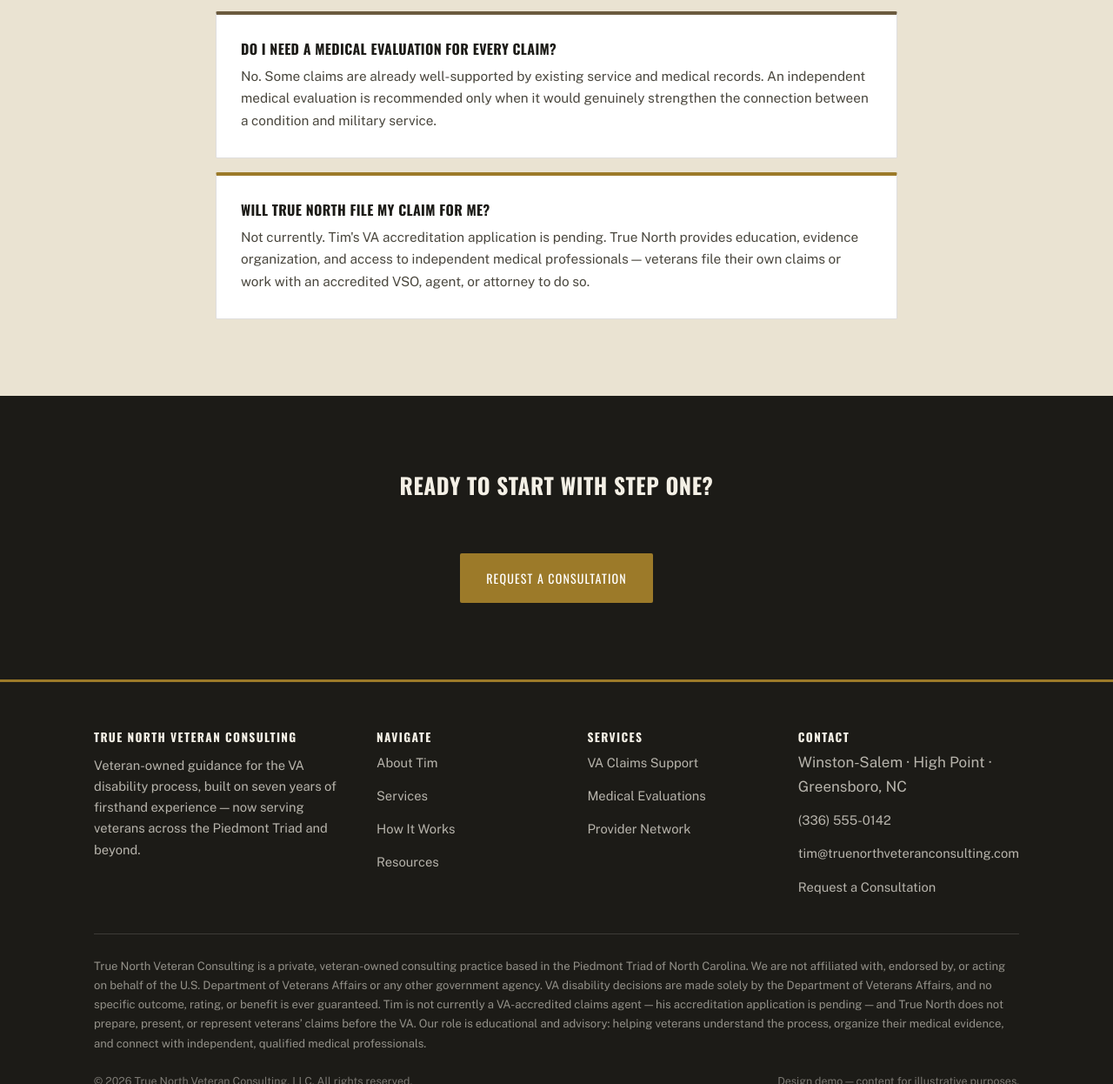
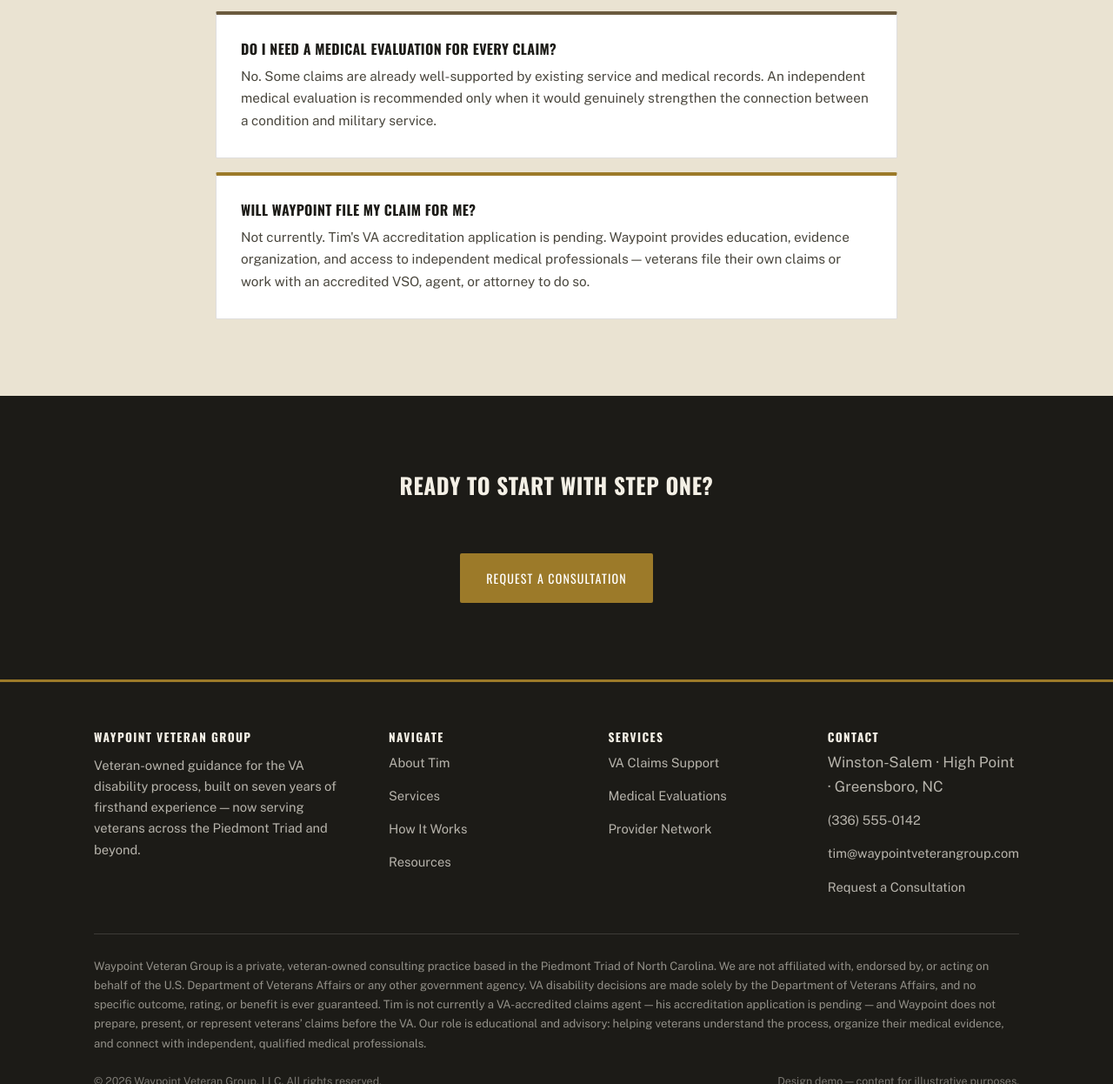
Before and after one commit to whitakerm56/True-North-Veteran-Consulting, a plain HTML site: page how-it-works.html in a window 1280 px wide. Shown: the part 1554-2800 px from the top of the page at 87% size. Drawn offline with nearby package versions, Linux system fonts and the light colour scheme.

Commit message:
Update branding from True North to Waypoint

```diff
--- a/how-it-works.html
+++ b/how-it-works.html
@@ -3,13 +3,13 @@
 <head>
   <meta charset="UTF-8">
   <meta name="viewport" content="width=device-width, initial-scale=1.0">
-  <title>How It Works | True North Veteran Consulting</title>
+  <title>How It Works | Waypoint Veteran Group</title>
   <meta name="description" content="A clear, four-step process: request a consultation, records reviewed, matched with the right independent medical professional, and guidance provided — no surprises.">
-  <link rel="canonical" href="https://truenorthveteranconsulting.com/how-it-works.html">
-  <meta property="og:title" content="How It Works | True North Veteran Consulting">
+  <link rel="canonical" href="https://waypointveterangroup.com/how-it-works.html">
+  <meta property="og:title" content="How It Works | Waypoint Veteran Group">
   <meta property="og:description" content="A clear, four-step process: request a consultation, records reviewed, matched with the right independent medical professional, and guidance provided — no surprises.">
   <meta property="og:type" content="website">
-  <meta property="og:url" content="https://truenorthveteranconsulting.com/how-it-works.html">
+  <meta property="og:url" content="https://waypointveterangroup.com/how-it-works.html">
   <meta name="twitter:card" content="summary">
   <meta name="robots" content="index, follow">
   <link rel="preconnect" href="https://fonts.googleapis.com">
@@ -34,8 +34,8 @@
     },
     {
       "@type": "Question",
-      "name": "Will True North file my claim for me?",
-      "acceptedAnswer": {"@type": "Answer", "text": "Not currently. Tim's VA accreditation application is pending. True North provides education, evidence organization, and access to independent medical professionals — veterans file their own claims or work with an accredited VSO, agent, or attorney to do so."}
+      "name": "Will Waypoint file my claim for me?",
+      "acceptedAnswer": {"@type": "Answer", "text": "Not currently. Tim's VA accreditation application is pending. Waypoint provides education, evidence organization, and access to independent medical professionals — veterans file their own claims or work with an accredited VSO, agent, or attorney to do so."}
     }
   ]
 }
@@ -48,7 +48,7 @@
     <a href="index.html" class="logo">
       <span class="mark" aria-hidden="true"></span>
       <span>
-        <strong>True North</strong><br>Veteran Consulting
+        <strong>Waypoint</strong><br>Veteran Group
         <small>Piedmont Triad, NC</small>
       </span>
     </a>
@@ -125,8 +125,8 @@
         between a condition and military service.</p>
       </div>
       <div class="card card--tan">
-        <h3 style="font-size:1rem;">Will True North file my claim for me?</h3>
-        <p>Not currently. Tim's VA accreditation application is pending. True North provides education,
+        <h3 style="font-size:1rem;">Will Waypoint file my claim for me?</h3>
+        <p>Not currently. Tim's VA accreditation application is pending. Waypoint provides education,
         evidence organization, and access to independent medical professionals &mdash; veterans file their own
         claims or work with an accredited VSO, agent, or attorney to do so.</p>
       </div>
@@ -144,7 +144,7 @@
   <div class="wrap">
     <div class="footer-grid">
       <div>
-        <h4>True North Veteran Consulting</h4>
+        <h4>Waypoint Veteran Group</h4>
         <p style="margin-top:12px;font-size:0.92rem;color:rgba(244,240,230,0.72);">
           Veteran-owned guidance for the VA disability process, built on seven years of firsthand
           experience &mdash; now serving veterans across the Piedmont Triad and beyond.
@@ -172,17 +172,18 @@
         <ul>
           <li>Winston-Salem &middot; High Point &middot; Greensboro, NC</li>
           <li><a href="tel:+13365550142">(336) 555-0142</a></li>
-          <li><a href="mailto:tim@truenorthveteranconsulting.com">tim@truenorthveteranconsulting.com</a></li>
+          <li><a href="mailto:tim@waypointveterangroup.com">tim@waypointveterangroup.com</a></li>
           <li><a href="contact.html">Request a Consultation</a></li>
         </ul>
       </div>
     </div>
-    <div class="footer-disclaimer">True North Veteran Consulting is a private, veteran-owned consulting practice based in the Piedmont Triad of North Carolina. We are not affiliated with, endorsed by, or acting on behalf of the U.S. Department of Veterans Affairs or any other government agency. VA disability decisions are made solely by the Department of Veterans Affairs, and no specific outcome, rating, or benefit is ever guaranteed. Tim is not currently a VA-accredited claims agent &mdash; his accreditation application is pending &mdash; and True North does not prepare, present, or represent veterans&rsquo; claims before the VA. Our role is educational and advisory: helping veterans understand the process, organize their medical evidence, and connect with independent, qualified medical professionals.</div>
+    <div class="footer-disclaimer">Waypoint Veteran Group is a private, veteran-owned consulting practice based in the Piedmont Triad of North Carolina. We are not affiliated with, endorsed by, or acting on behalf of the U.S. Department of Veterans Affairs or any other government agency. VA disability decisions are made solely by the Department of Veterans Affairs, and no specific outcome, rating, or benefit is ever guaranteed. Tim is not currently a VA-accredited claims agent &mdash; his accreditation application is pending &mdash; and Waypoint does not prepare, present, or represent veterans&rsquo; claims before the VA. Our role is educational and advisory: helping veterans understand the process, organize their medical evidence, and connect with independent, qualified medical professionals.</div>
     <div class="footer-bottom">
-      <span>&copy; 2026 True North Veteran Consulting, LLC. All rights reserved.</span>
+      <span>&copy; 2026 Waypoint Veteran Group, LLC. All rights reserved.</span>
       <span>Design demo &mdash; content for illustrative purposes.</span>
     </div>
   </div>
 </footer>
+
 </body>
 </html>
```
